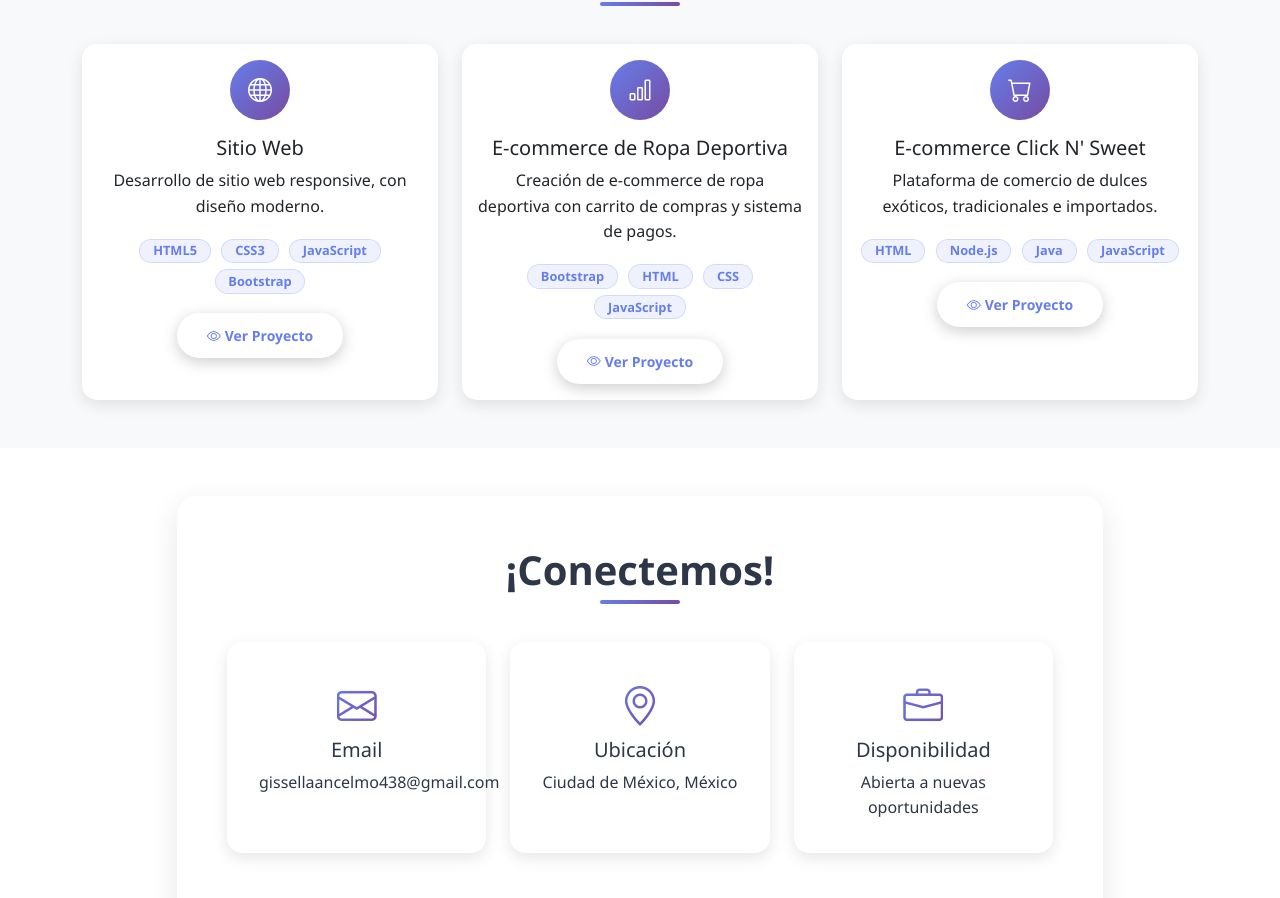
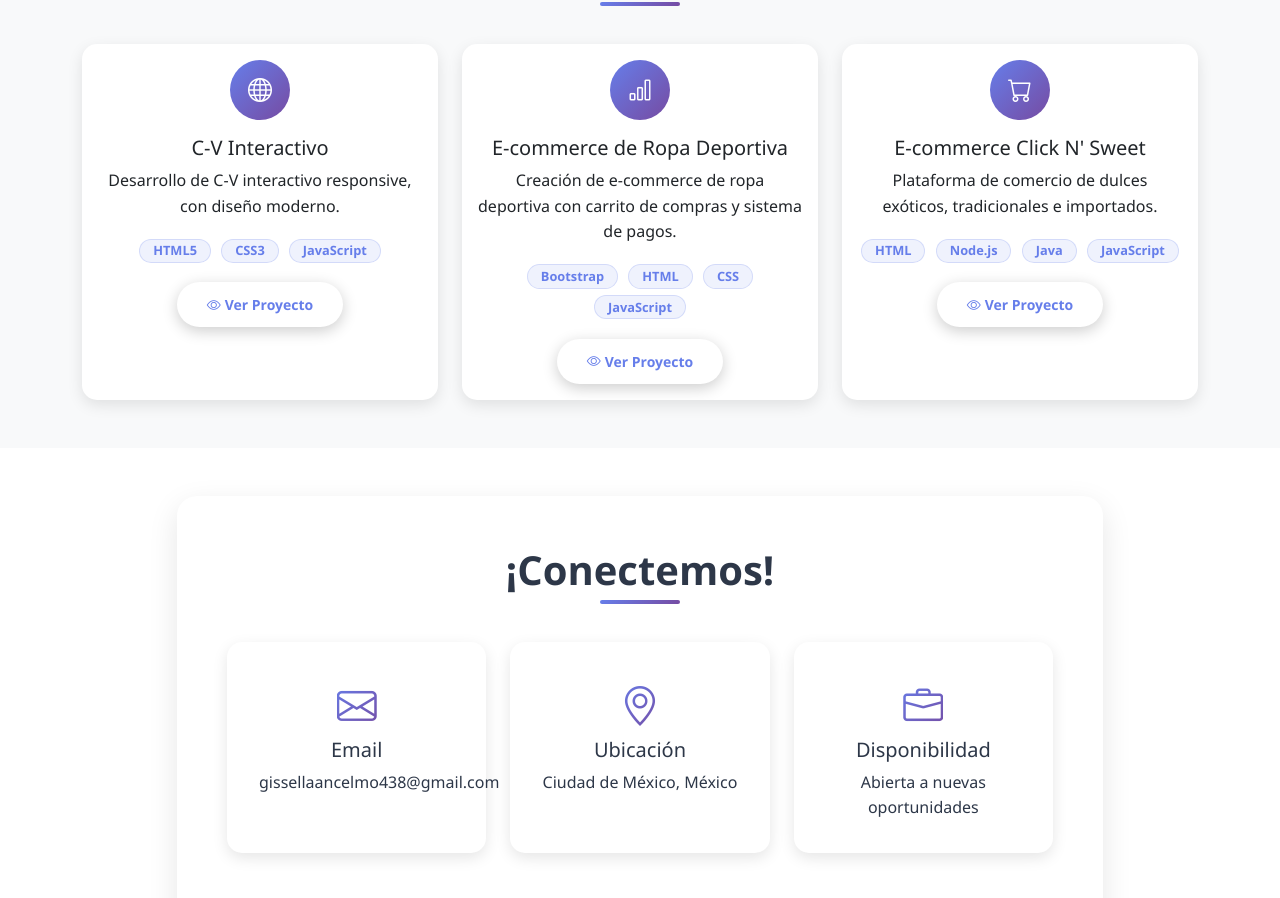
Before and after one commit to GissellaAncelmo/Portafolio, a plain HTML site: page index.html in a window 1280 px wide. Shown: the part 4058-4956 px from the top of the page. Drawn offline with nearby package versions, Linux system fonts and the light colour scheme.

Commit message:
Actualizacion

```diff
--- a/index.html
+++ b/index.html
@@ -396,18 +396,18 @@
                             <div class="project-icon mb-3">
                                 <i class="bi bi-globe"></i>
                             </div>
-                            <h5 class="card-title">Sitio Web </h5>
+                            <h5 class="card-title">C-V Interactivo </h5>
                             <p class="card-text">
-                                Desarrollo de sitio web responsive,
+                                Desarrollo de C-V interactivo responsive,
                                 con diseño moderno.
                             </p>
                             <div class="tech-badges mb-3">
                                 <span class="badge tech-badge">HTML5</span>
                                 <span class="badge tech-badge">CSS3</span>
                                 <span class="badge tech-badge">JavaScript</span>
-                                <span class="badge tech-badge">Bootstrap</span>
+
                             </div>
-                            <a href="#" class="btn btn-custom btn-sm">
+                            <a href="https://gissellaancelmo.github.io/C/" class="btn btn-custom btn-sm">
                                 <i class="bi bi-eye me-1"></i>Ver Proyecto
                             </a>
                         </div>
```
